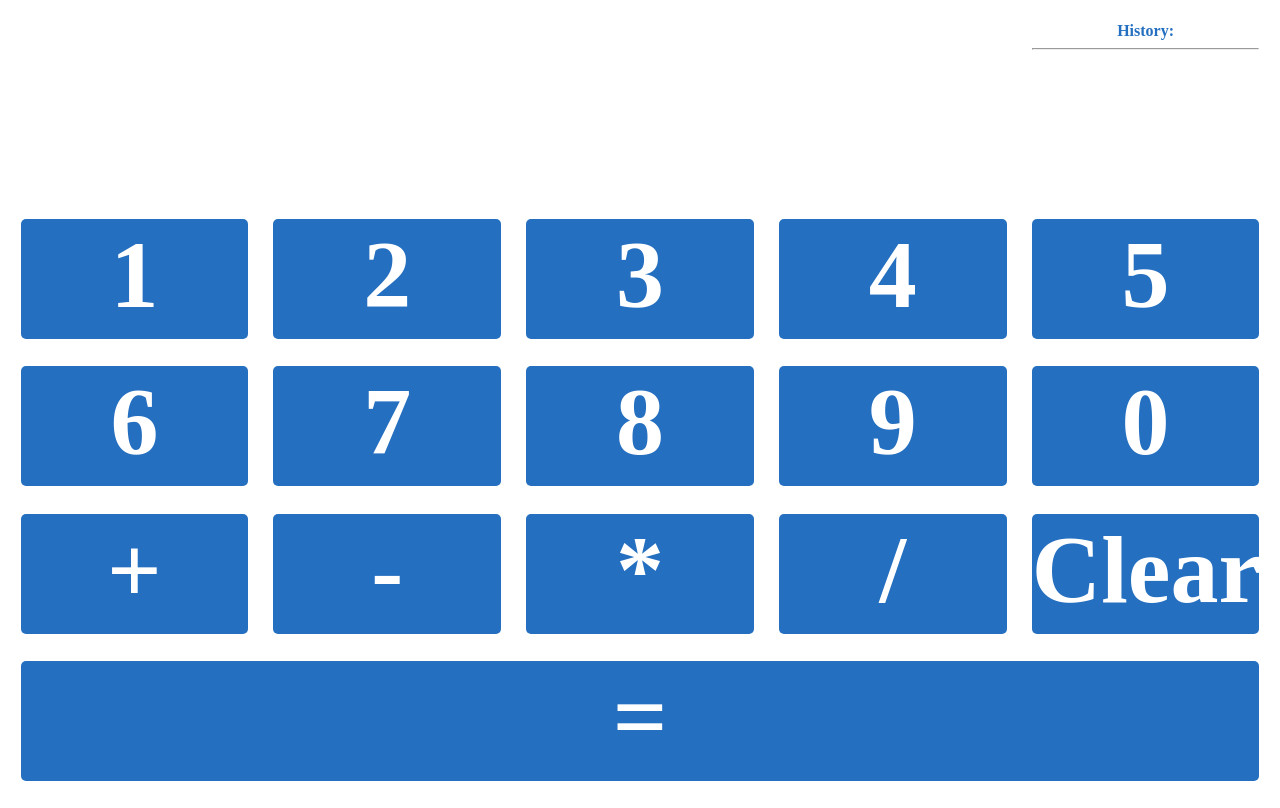
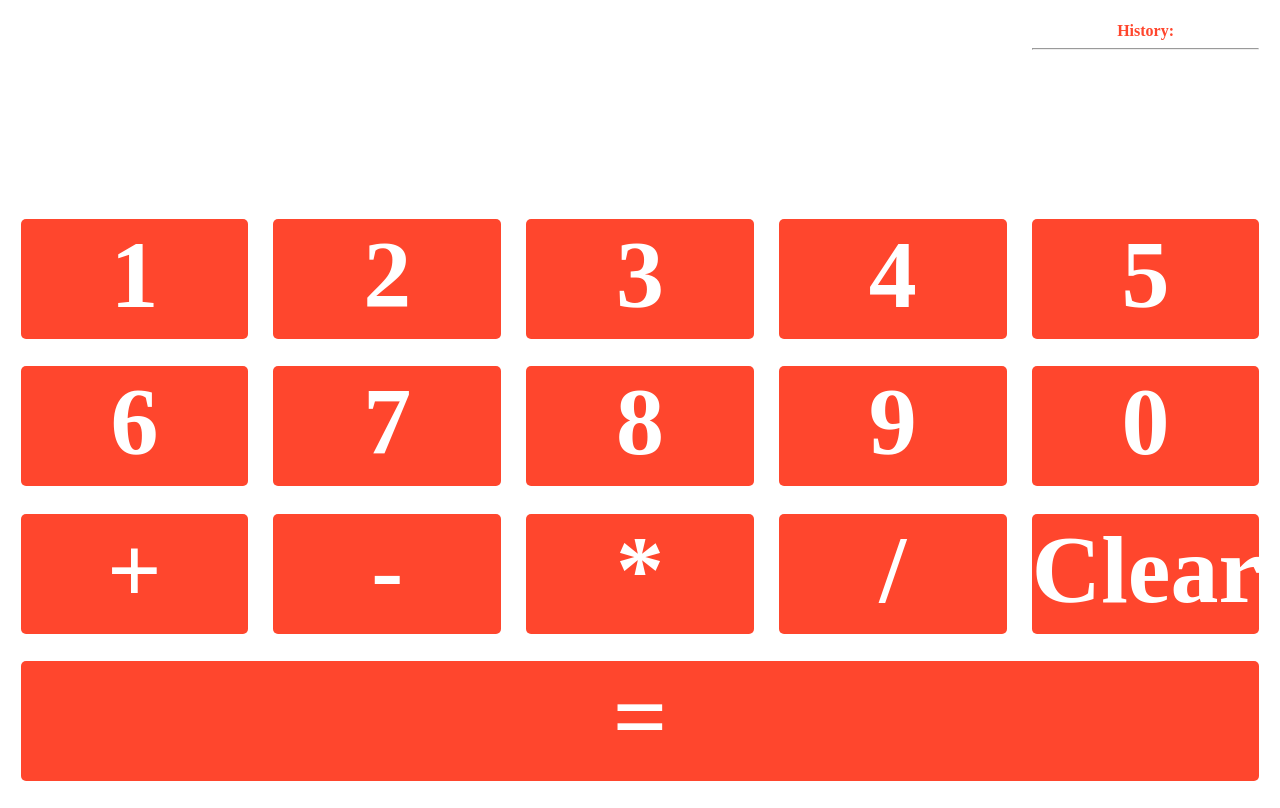
Before and after one commit to michalprchlik/javascript_calculator_with_django_backend, a Django app: page / in a window 1280 px wide. Run offline with Django 3.2, Linux system fonts and the light colour scheme.

Commit message:
update colors and edhance urls

```diff
--- a/django_backend/urls.py
+++ b/django_backend/urls.py
@@ -8,7 +8,7 @@ urlpatterns = [
     path('admin/', admin.site.urls),
     path('', TemplateView.as_view(template_name="index.html")),
     re_path(
-        r'^api$',
+        r'^api/?$',
         views.ApiView.as_view(),
         name='api_view'
     )
--- a/template/index.html
+++ b/template/index.html
@@ -34,7 +34,7 @@
                 margin: 1% 1% 1% 1%;
                 flex-grow: 1;
                 background-color: white;
-                color: #246fc0;
+                color: #ff462d;
             }
 
             #screen {
@@ -47,7 +47,7 @@
                 min-width: 100px;
                 margin: 0% 1% 0% 1%;
                 flex-grow: 1;
-                color: #246fc0;
+                color: #ff462d;
             }
 
             .operator,
@@ -58,7 +58,7 @@
                 height: 15%;
                 font-size: 12vh;
                 font-weight: bold;
-                background-color: #246fc0;
+                background-color: #ff462d;
                 border-radius: 5px;
                 margin: 0% 1% 0% 1%;
                 flex-grow: 5;
@@ -69,7 +69,7 @@
             .clear:hover,
             .evaluate:hover,
             .button:hover {
-                background-color: #2062aa;
+                background-color: #d33f2b;
             }
         </style>
         <script src="https://ajax.googleapis.com/ajax/libs/jquery/3.5.1/jquery.min.js"></script>
```
